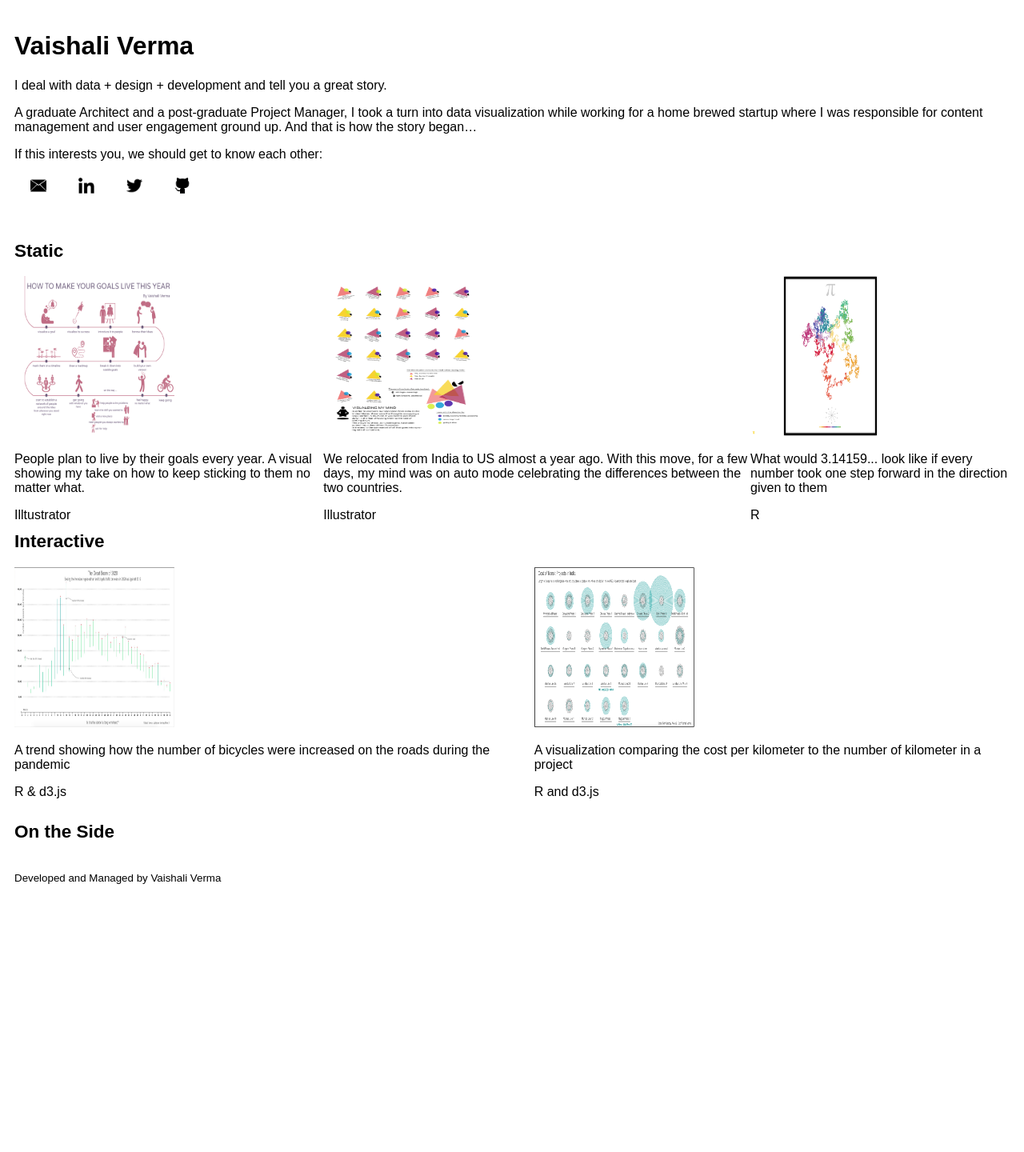
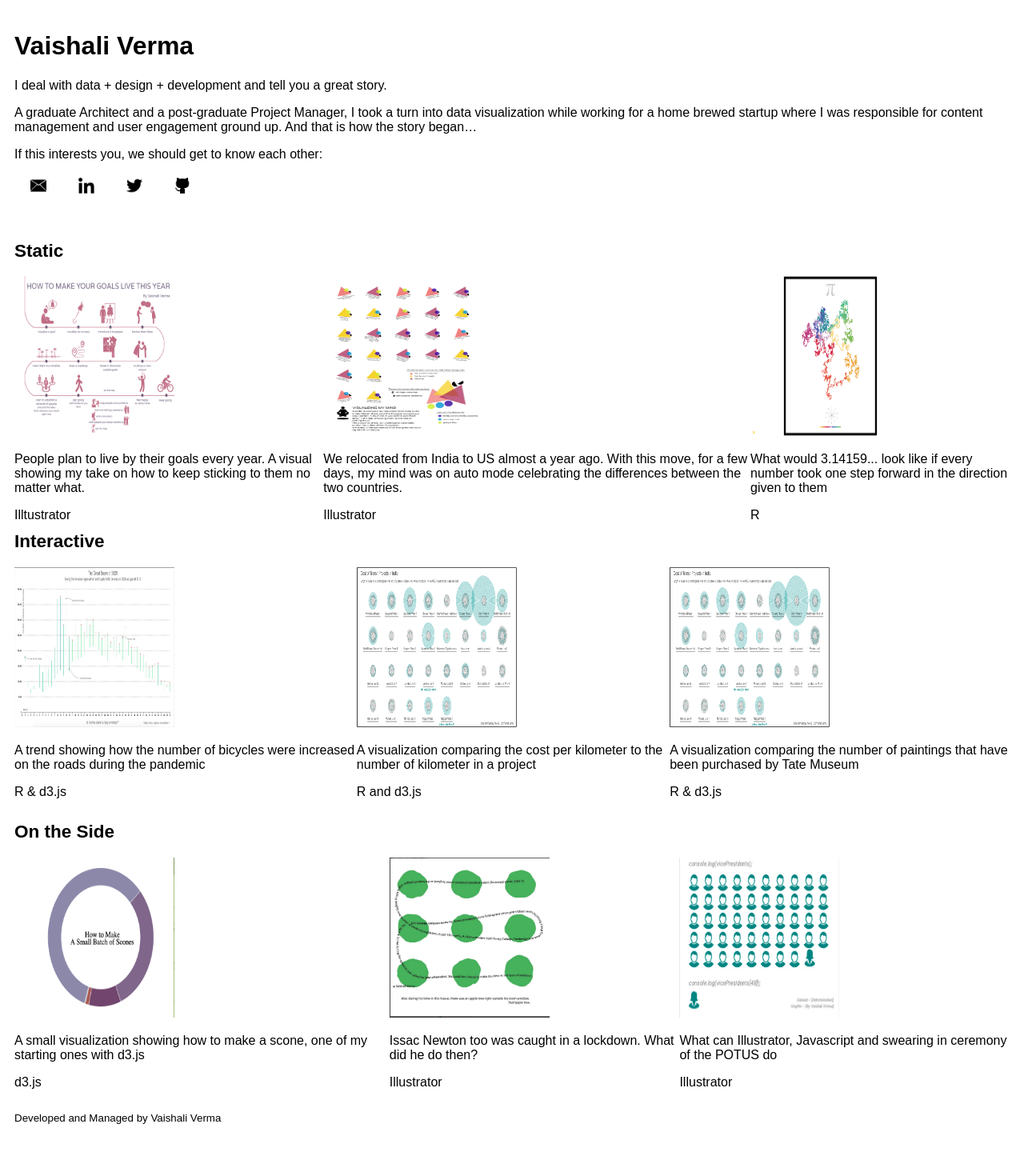
Before and after one commit to vaishalivr/vaishalivr.github.io, a Jekyll site: the page built from index.md, in a window 1280 px wide. Shown: the whole page at 80% size. Built offline with Jekyll 4.4.1, drawn with Linux system fonts in a browser that asks for light colours; our own code applies the rules of GitHub Pages for plain Markdown files; a script that is not in the unit is left out; before the commit the page ends 1140 px from its top, so only the background shows below that.

Commit message:
Update default.html

```diff
--- a/_layouts/default.html
+++ b/_layouts/default.html
@@ -90,14 +90,53 @@
 	</article>
 
 	<article>
+		<a href = "make an html page and link here" target = "_blank">
+		<img class="article-img" src="img/transit costs.png">
+		</a>
+		<div>
+			<p>A visualization comparing the number of paintings that have been purchased by Tate Museum</p>
+			<p> R & d3.js</p>
+		</div>
 	</article>
-	</div>
+
       </section>
 
       <section>
         <div class = 'work-subheads'>
           <h2>On the Side</h2>
         </div>
+
+	      <div class = 'samples'>
+		<article>
+			<a href = "make an html page and link here" target = "_blank">
+			<img class = "article-img" src = "img/How to make a scone.png">
+			</a>
+			<div>
+				<p>A small visualization showing how to make a scone, one of my starting ones with d3.js</p>
+				<p>d3.js</p>
+			</div>
+		</article>
+
+		<article>
+			<a href = "make an html page and link here" target = "_blank">
+			<img class = "article-img" src = "img/Newton.png">
+			</a>
+			<div>
+				<p>Issac Newton too was caught in a lockdown. What did he do then?</p>
+				<p>Illustrator</p>
+			<div>
+		</article>
+
+		<article>
+			<a href = "make an html page and link here" target = "_blank">
+			<img class = "article-img" src = "img/Madam VP.png">
+			</a>
+			<div>
+				<p>What can Illustrator, Javascript and swearing in ceremony of the POTUS do</p>
+				<p>Illustrator</p>
+			</div>
+		</article>
+	      </div>
       </section>
 
       <footer>
```
